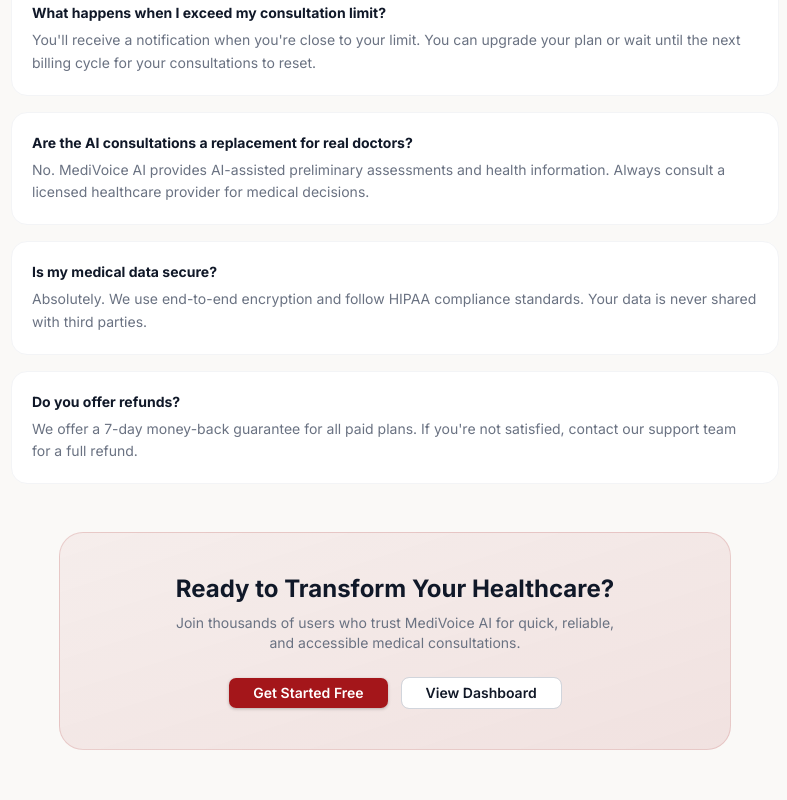
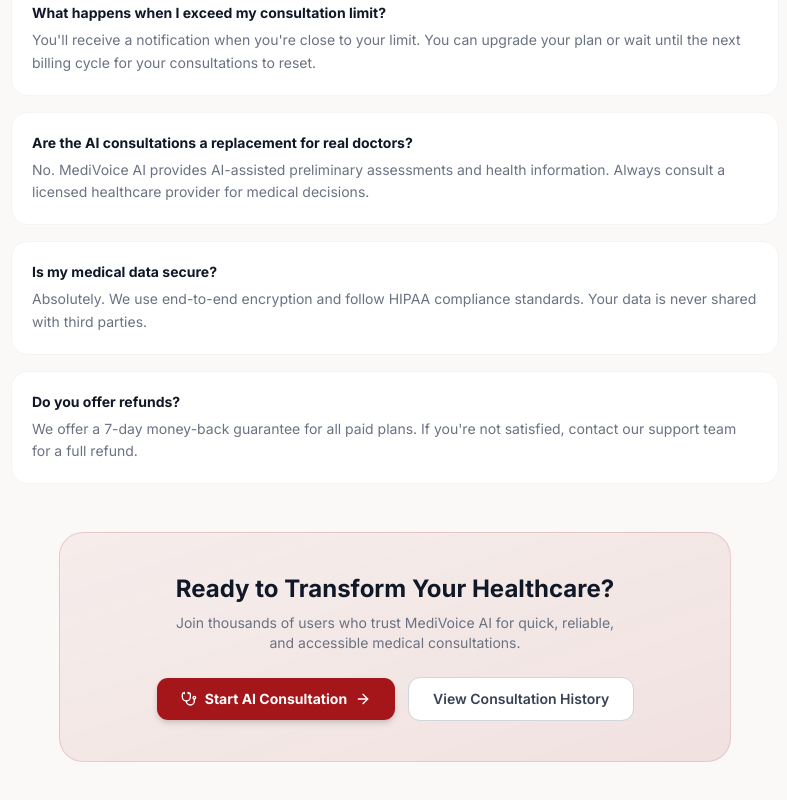
Before and after one commit to Itssanthoshhere/Medi-Voice-AI, a Next.js app: page /billing in a window 1280 px wide. Shown: the part 1562-2362 px from the top of the page, without its empty margins (245-1032 px from the left). Built offline with nearby package versions, Linux system fonts and the light colour scheme; no server answers.

Commit message:
fix: replace duplicate billing CTA buttons with distinct Start AI Consultation and View Consultation History actions

```diff
--- a/app/(routes)/billing/page.tsx
+++ b/app/(routes)/billing/page.tsx
@@ -15,6 +15,7 @@
   Shield,
   Clock,
   Stethoscope,
+  ArrowRight,
   FileText,
   Headphones,
   Users,
@@ -447,18 +448,20 @@
           Join thousands of users who trust MediVoice AI for quick,
           reliable, and accessible medical consultations.
         </p>
-        <div className="flex items-center justify-center gap-3">
+        <div className="flex flex-wrap items-center justify-center gap-3">
           <Link href="/dashboard">
-            <Button className="text-white font-semibold px-6 shadow-sm">
-              Get Started Free
+            <Button className="bg-[#a4161a] hover:bg-[#8b1116] !text-white font-bold px-6 h-11 rounded-xl shadow-md flex items-center gap-2">
+              <Stethoscope className="w-4 h-4" />
+              <span>Start AI Consultation</span>
+              <ArrowRight className="w-4 h-4" />
             </Button>
           </Link>
-          <Link href="/dashboard">
+          <Link href="/history">
             <Button
               variant="outline"
-              className="font-semibold px-6 border-gray-300"
+              className="font-semibold px-6 h-11 rounded-xl border-gray-300 text-gray-700 hover:bg-gray-100 hover:text-gray-900"
             >
-              View Dashboard
+              <span>View Consultation History</span>
             </Button>
           </Link>
         </div>
--- a/app/(routes)/dashboard/billing/page.tsx
+++ b/app/(routes)/dashboard/billing/page.tsx
@@ -12,6 +12,7 @@
   Crown,
   Shield,
   Stethoscope,
+  ArrowRight,
   FileText,
   Headphones,
 } from "lucide-react";
@@ -383,18 +384,20 @@
           Join thousands of users who trust MediVoice AI for quick, reliable,
           and accessible medical consultations.
         </p>
-        <div className="flex items-center justify-center gap-3">
+        <div className="flex flex-wrap items-center justify-center gap-3">
           <Link href="/dashboard">
-            <Button className="text-white font-semibold px-6 shadow-sm">
-              Get Started Free
+            <Button className="bg-[#a4161a] hover:bg-[#8b1116] !text-white font-bold px-6 h-11 rounded-xl shadow-md flex items-center gap-2">
+              <Stethoscope className="w-4 h-4" />
+              <span>Start AI Consultation</span>
+              <ArrowRight className="w-4 h-4" />
             </Button>
           </Link>
-          <Link href="/dashboard">
+          <Link href="/history">
             <Button
               variant="outline"
-              className="font-semibold px-6 border-gray-300"
+              className="font-semibold px-6 h-11 rounded-xl border-gray-300 text-gray-700 hover:bg-gray-100 hover:text-gray-900"
             >
-              View Dashboard
+              <span>View Consultation History</span>
             </Button>
           </Link>
         </div>
```
